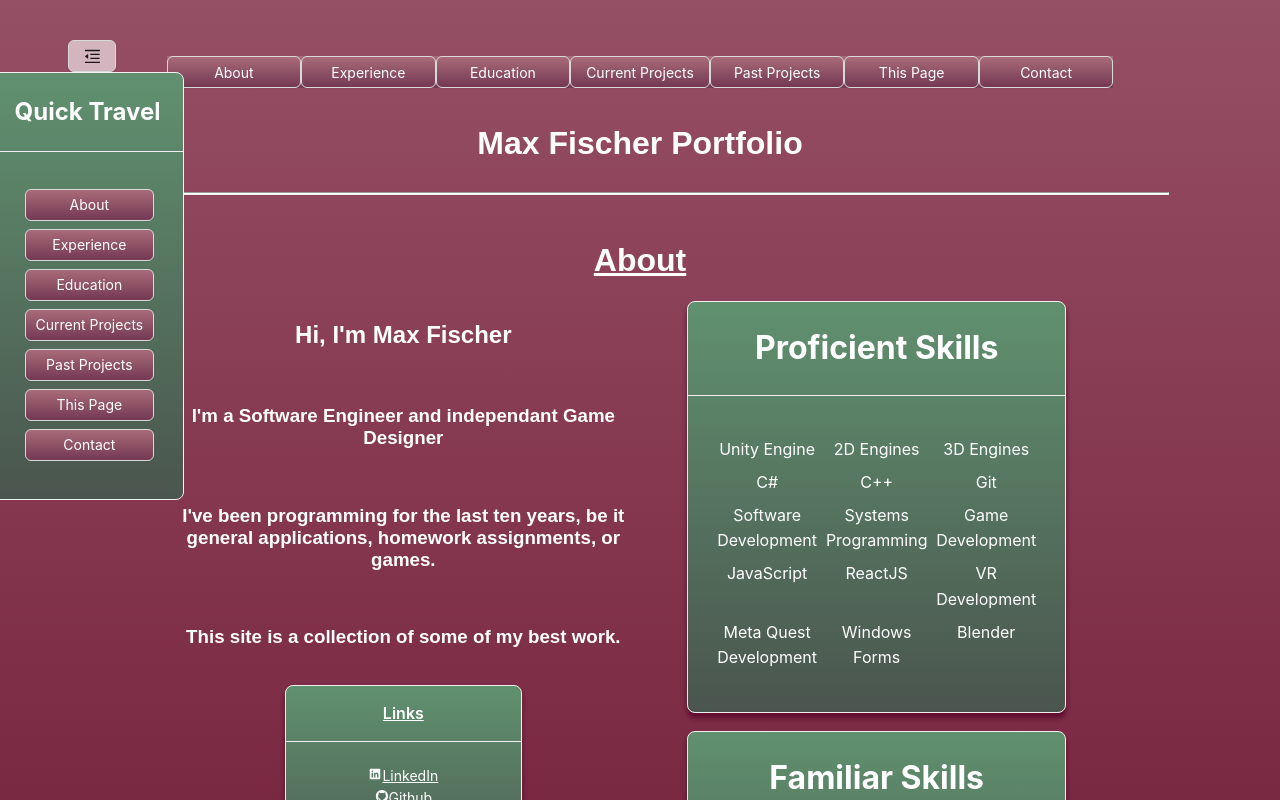
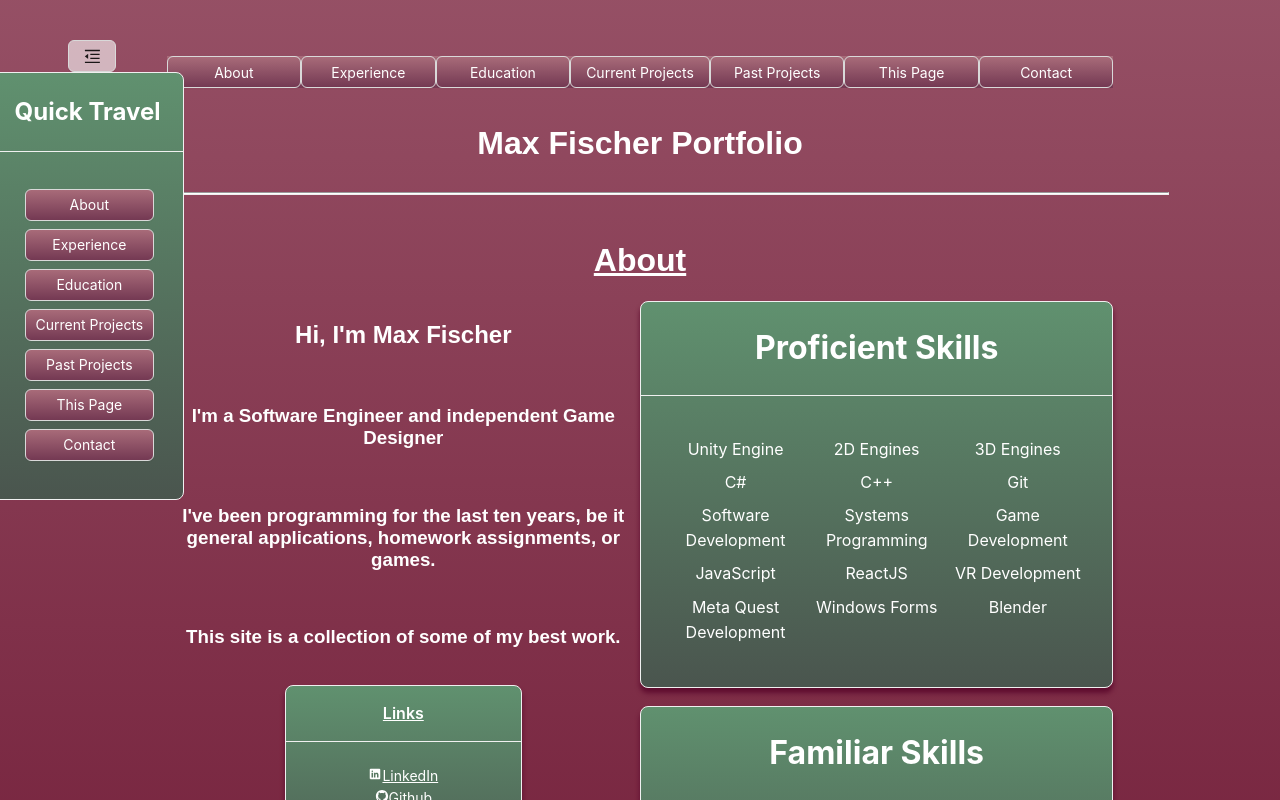
Before and after one commit to maxFischer42/maxFischer42.github.io, a React (Create React App) app in the folder portfolio/: page / in a window 1280 px wide. Shown: the top 800 px of the page. Built offline with nearby package versions, Linux system fonts and the light colour scheme.

Commit message:
Fixed some style issues

```diff
--- a/portfolio/src/components/AboutSection.js
+++ b/portfolio/src/components/AboutSection.js
@@ -11,7 +11,7 @@ export class About extends Component {
                 <div className="about_left">
                     <div className="about_content">
                         <h2> Hi, I'm Max Fischer </h2><br/>
-                        <h3>I'm a Software Engineer and independant Game Designer</h3><br/>
+                        <h3>I'm a Software Engineer and independent Game Designer</h3><br/>
                         <h3>I've been programming for the last ten years, be it general applications, homework assignments, or games.</h3><br/>
                         <h3>This site is a collection of some of my best work.</h3><br/>
                         <div className="about_links">
--- a/portfolio/src/style.css
+++ b/portfolio/src/style.css
@@ -135,9 +135,10 @@ background: linear-gradient(180deg, #60916f, #4a554e);
 }
 
 .info_card {
-    width: 1000px;
+/*    width: 1000px;*/
     text-align: left;
     /*background: #5e6863;*/
+    width: 60vw;
 
     background: linear-gradient(180deg, #60916f, #4a554e);
     color: #FFFFFF;
@@ -299,13 +300,15 @@ background: linear-gradient(180deg, #60916f, #4a554e);
 }
 
 .skill_card {
-    width: 80%;
+    /*width: 80%;*/
 /*    background: #5e6863;*/
 
     background: linear-gradient(180deg, #60916f, #4a554e);
     color: #FFFFFF;
     box-shadow: 0px 5px 5px rgb(95, 12, 47);
+    width: -webkit-fill-available;
 }
+
 
 .skill_card_title {
     color: #FFFFFF;
```
